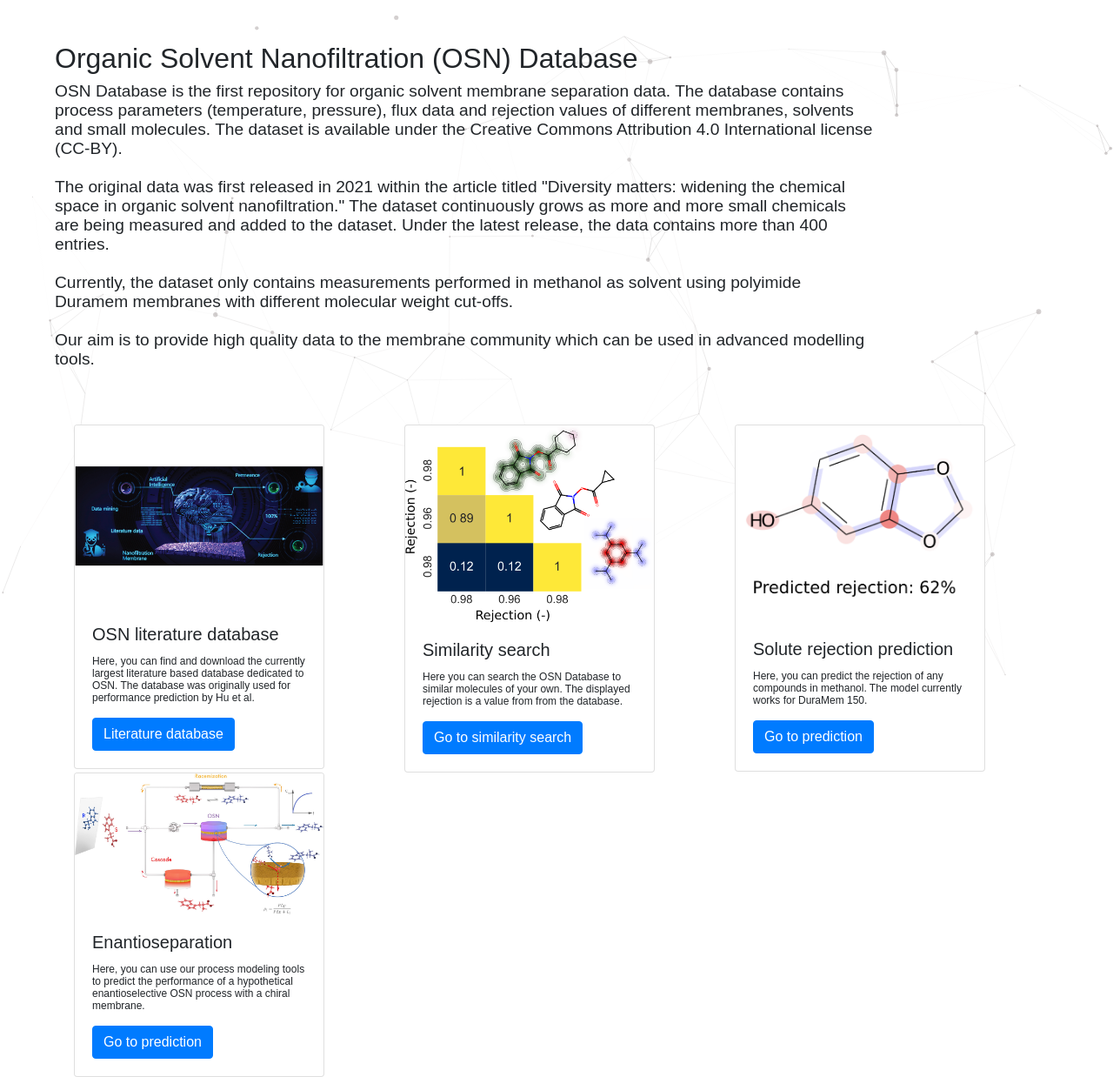
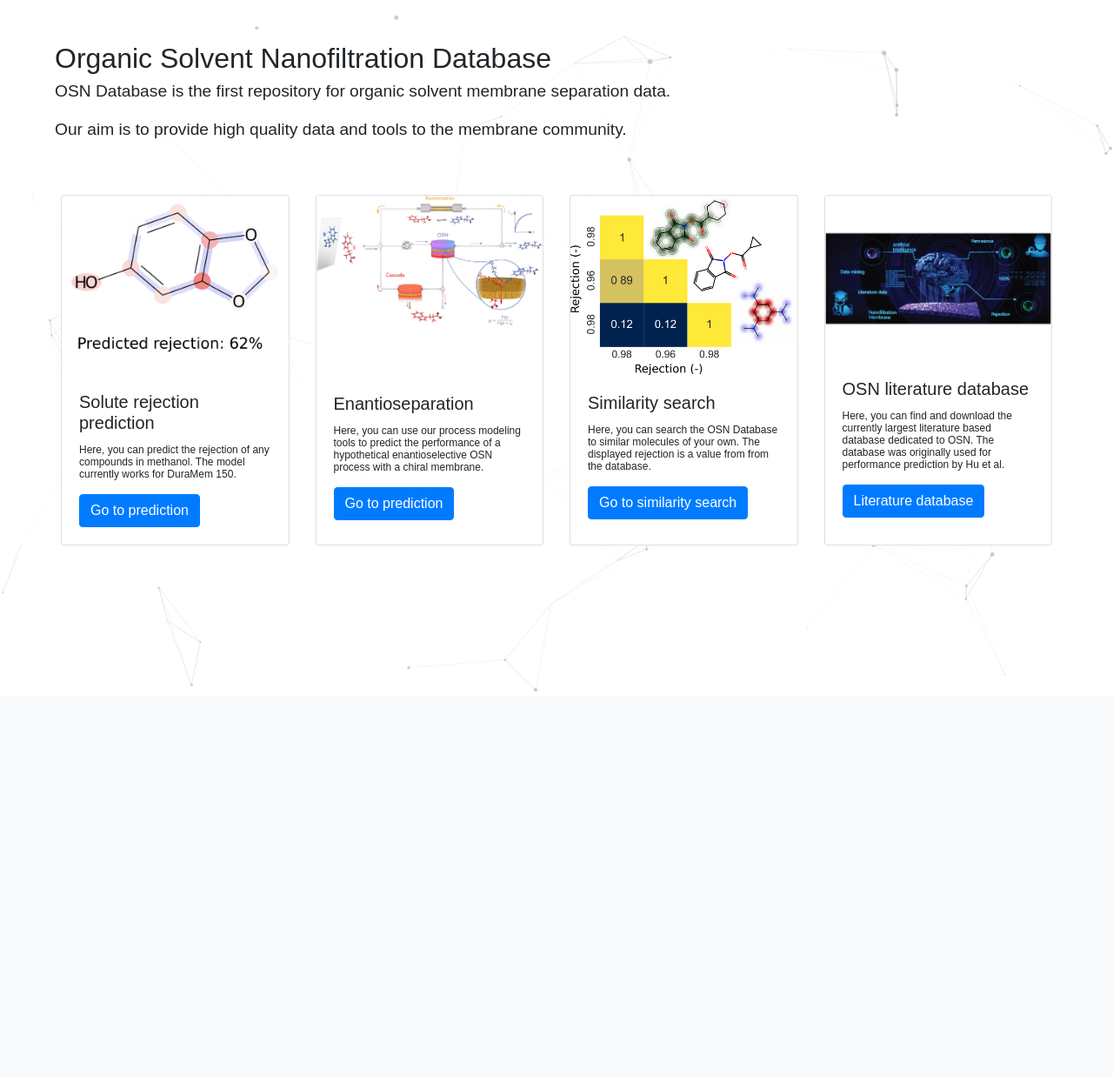
Before and after one commit to ignaczgerg/osn-database, a Flask app: page / in a window 1280 px wide. Shown: the part 53-1291 px from the top of the page at 87% size. After the commit the page ends 848 px from the top, so only its background shows below. Run offline with Flask 2, Linux system fonts and the light colour scheme; some libraries are stand-ins or nearby versions.

Commit message:
some visual change in html

```diff
--- a/templates/base.html
+++ b/templates/base.html
@@ -14,7 +14,7 @@
     </head>
     <body>
         <nav class="navbar navbar-expand-lg navbar-light bg-light">
-            <a class="navbar-brand" href="http://www.osndatabase.com">OSN Database</a>
+            <a class="navbar-brand" href="/">OSN Database</a>
             <button class="navbar-toggler" type="button" data-toggle="collapse" data-target="#navbarNav" aria-controls="navbarNav" aria-expanded="false" aria-label="Toggle navigation">
               <span class="navbar-toggler-icon"></span>
             </button>
@@ -217,145 +217,5 @@ requestAnimationFrame(update);
     <script src="https://code.jquery.com/jquery-3.3.1.slim.min.js" integrity="sha384-q8i/X+965DzO0rT7abK41JStQIAqVgRVzpbzo5smXKp4YfRvH+8abtTE1Pi6jizo" crossorigin="anonymous"></script>
     <script src="https://cdnjs.cloudflare.com/ajax/libs/popper.js/1.14.7/umd/popper.min.js" integrity="sha384-UO2eT0CpHqdSJQ6hJty5KVphtPhzWj9WO1clHTMGa3JDZwrnQq4sF86dIHNDz0W1" crossorigin="anonymous"></script>
     <script src="https://stackpath.bootstrapcdn.com/bootstrap/4.3.1/js/bootstrap.min.js" integrity="sha384-JjSmVgyd0p3pXB1rRibZUAYoIIy6OrQ6VrjIEaFf/nJGzIxFDsf4x0xIM+B07jRM" crossorigin="anonymous"></script>
-<!--
-<div id="particles-js"></div>
-<script src="{{ url_for('static', filename='/js/particles.min.js') }}">
-
-</script>
-<script>
-
-particlesJS("particles-js", {
-  "particles": {
-    "number": {
-      "value": 57,
-      "density": {
-        "enable": true,
-        "value_area": 800
-      }
-    },
-    "color": {
-      "value": "#a7a0a0"
-    },
-    "shape": {
-      "type": "circle",
-      "stroke": {
-        "width": 0,
-        "color": "#000000"
-      },
-      "polygon": {
-        "nb_sides": 5
-      },
-      "image": {
-        "src": "img/github.svg",
-        "width": 100,
-        "height": 100
-      }
-    },
-    "opacity": {
-      "value": 0.5,
-      "random": false,
-      "anim": {
-        "enable": false,
-        "speed": 1,
-        "opacity_min": 0.1,
-        "sync": false
-      }
-    },
-    "size": {
-      "value": 3,
-      "random": true,
-      "anim": {
-        "enable": false,
-        "speed": 40,
-        "size_min": 0.1,
-        "sync": false
-      }
-    },
-    "line_linked": {
-      "enable": true,
-      "distance": 150,
-      "color": "#aca9a9",
-      "opacity": 0.4,
-      "width": 1
-    },
-    "move": {
-      "enable": true,
-      "speed": 1,
-      "direction": "none",
-      "random": false,
-      "straight": false,
-      "out_mode": "out",
-      "bounce": false,
-      "attract": {
-        "enable": false,
-        "rotateX": 600,
-        "rotateY": 1200
-      }
-    }
-  },
-  "interactivity": {
-    "detect_on": "canvas",
-    "events": {
-      "onhover": {
-        "enable": false,
-        "mode": "repulse"
-      },
-      "onclick": {
-        "enable": true,
-        "mode": "repulse"
-      },
-      "resize": true
-    },
-    "modes": {
-      "grab": {
-        "distance": 400,
-        "line_linked": {
-          "opacity": 1
-        }
-      },
-      "bubble": {
-        "distance": 400,
-        "size": 40,
-        "duration": 2,
-        "opacity": 8,
-        "speed": 3
-      },
-      "repulse": {
-        "distance": 80,
-        "duration": 0.4
-      },
-      "push": {
-        "particles_nb": 4
-      },
-      "remove": {
-        "particles_nb": 2
-      }
-    }
-  },
-  "retina_detect": true
-});
-
-
-/* ---- stats.js config ---- */
-
-var count_particles, stats, update;
-stats = new Stats;
-stats.setMode(0);
-stats.domElement.style.position = 'absolute';
-stats.domElement.style.left = '0px';
-stats.domElement.style.top = '0px';
-document.body.appendChild(stats.domElement);
-count_particles = document.querySelector('.js-count-particles');
-update = function() {
-  stats.begin();
-  stats.end();
-  if (window.pJSDom[0].pJS.particles && window.pJSDom[0].pJS.particles.array) {
-    count_particles.innerText = window.pJSDom[0].pJS.particles.array.length;
-  }
-  requestAnimationFrame(update);
-};
-requestAnimationFrame(update);
-</script>-->
-
   </body>
 </html>
--- a/templates/index.html
+++ b/templates/index.html
@@ -25,22 +25,11 @@ OSN Database
 
     <div class="col-md-10">
       <div class="h-100 p-5 text-black rounded-6">
-        <h2>Organic Solvent Nanofiltration (OSN) Database</h2>
+        <h2>Organic Solvent Nanofiltration Database</h2>
         <p style="font-size:160%">
           OSN Database is the first repository for organic solvent membrane separation data.
-          The database contains process parameters (temperature, pressure), flux data
-          and rejection values of different membranes, solvents and small molecules.
-          The dataset is available under the Creative Commons Attribution 4.0 International license (CC-BY).
           <br></br>
-          The original data was first released in 2021 within the article titled
-          "Diversity matters: widening the chemical space in organic solvent nanofiltration."
-          The dataset continuously grows as more and more small chemicals are being measured and added to the dataset.
-          Under the latest release, the data contains more than 400 entries.
-          <br></br>
-          Currently, the dataset only contains measurements performed in methanol as solvent
-                  using polyimide Duramem membranes with different molecular weight cut-offs.
-          <br></br>
-          Our aim is to provide high quality data to the membrane community which can be used in advanced modelling tools.
+          Our aim is to provide high quality data and tools to the membrane community.
          <!-- <a class="btn btn-outline-dark" type="button" href="https://www.sciencedirect.com/science/article/pii/S0376738821008723?dgcid=raven_sd_aip_email">View at Publisher</a> -->
       </div>
     </div>
@@ -48,33 +37,7 @@ OSN Database
 
 <div class="container">
   <div class="row">
-  </div>
-  <div class="row">
-      <div class="col">
-        <div class="card" style="width: 18rem;">
-          <img class="card-img-top" src="/static/literature_database.png" alt="Card image cap">
-          <div class="card-body">
-            <h5 class="card-title">OSN literature database</h5>
-            <p class="card-text">Here, you can find and download the currently largest literature based database dedicated to OSN.
-              The database was originally used for performance prediction by Hu et al.
-            </p>
-            <a href="/literature_database" class="btn btn-primary">Literature database</a>
-          </div>
-        </div>
-
-      </div>
-      <div class="col">
-        <div class="card" style="width: 18rem;">
-            <img class="card-img-top" src="/static/similarity-1.png" alt="Card image cap">
-            <div class="card-body">
-              <h5 class="card-title">Similarity search</h5>
-              <p class="card-text">Here you can search the OSN Database to similar molecules of your own.
-                The displayed rejection is a value from from the database.</p>
-              <a href="/similarity" class="btn btn-primary">Go to similarity search</a>
-            </div>
-          </div>
-      </div>
-      <div class="col">
+      <div class="card-deck">
         <div class="card" style="width: 18rem;">
             <img class="card-img-top" src="/static/prediction-1.png" alt="Card image cap">
             <div class="card-body">
@@ -82,25 +45,37 @@ OSN Database
               <p class="card-text">Here, you can predict the rejection of any compounds in methanol. The model currently works for DuraMem 150.</p>
               <a href="/pls-prediction" class="btn btn-primary">Go to prediction</a>
             </div>
-          </div>
-        </div>
-      <div class="col">
+      </div>
         <div class="card" style="width: 18rem;">
             <img class="card-img-top" src="/static/enan_sel.jpeg" alt="Card image cap">
             <div class="card-body">
+              <p><br><br><br></p>
               <h5 class="card-title">Enantioseparation</h5>
               <p class="card-text">Here, you can use our process modeling tools to predict the performance of a hypothetical enantioselective OSN process with a chiral membrane.</p>
               <a href="/enantioseparation" class="btn btn-primary">Go to prediction</a>
             </div>
           </div>
-        </div>
-
-
-    </div>
-    <div class="col-sm">
+        <div class="card" style="width: 18rem;">
+            <img class="card-img-top" src="/static/similarity-1.png" alt="Card image cap">
+            <div class="card-body">
+              <h5 class="card-title">Similarity search</h5>
+              <p class="card-text">Here, you can search the OSN Database to similar molecules of your own.
+                The displayed rejection is a value from from the database.</p>
+              <a href="/similarity" class="btn btn-primary">Go to similarity search</a>
+          </div>
+      </div>
+          <div class="card" style="width: 18rem;">
+            <img class="card-img-top" src="/static/literature_database.png" alt="Card image cap">
+            <div class="card-body">
+              <h5 class="card-title">OSN literature database</h5>
+              <p class="card-text">Here, you can find and download the currently largest literature based database dedicated to OSN.
+                The database was originally used for performance prediction by Hu et al.
+              </p>
+              <a href="/literature_database" class="btn btn-primary">Literature database</a>
+          </div>
+      </div>
     </div>
   </div>
-</div>
 
 
 
```
Also changed, not shown: static/css/main.css (+7 -7 lines), templates/contact.html (+6 -3 lines), templates/pls-prediction.html (+7 -4 lines), static/theta.png.
